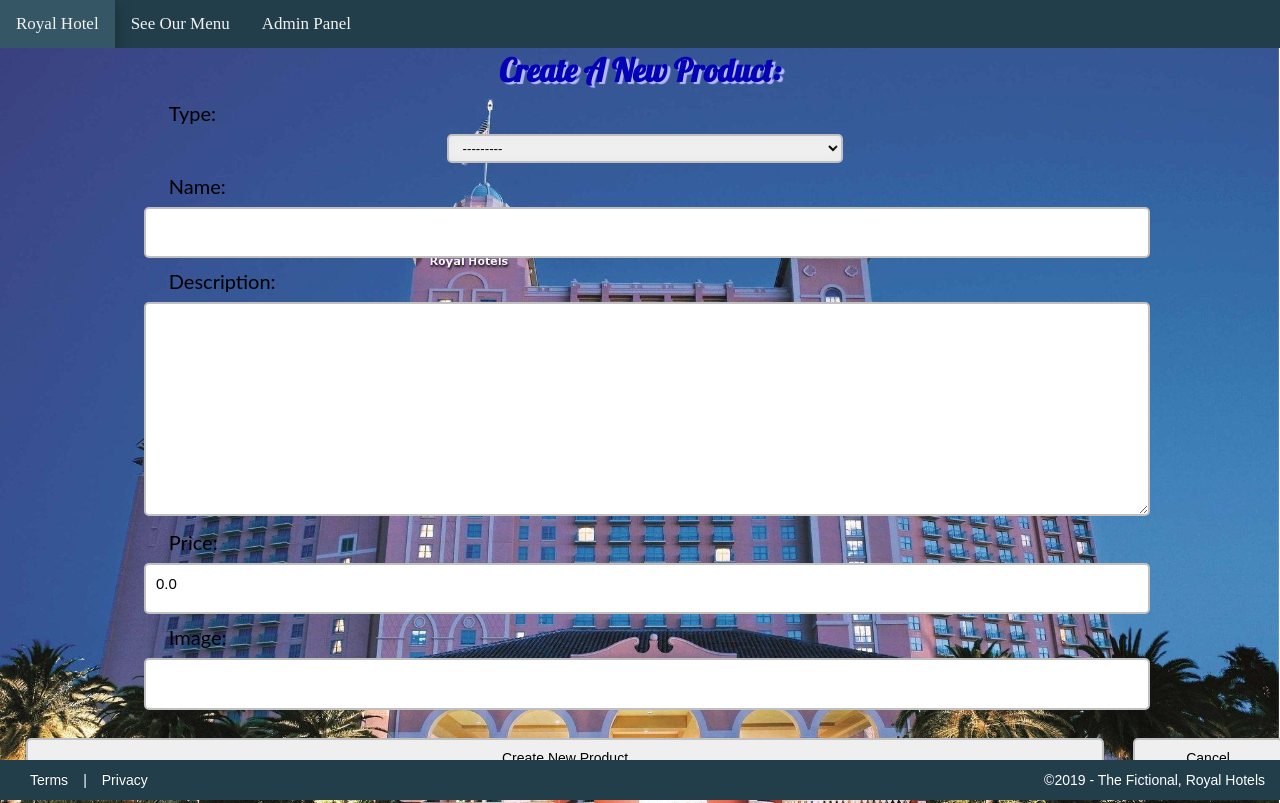
After one commit to careitan/The-Tech-Academy-Python-Coding-Projects, a Django app: page /createRecord in a window 1280 px wide. The commit adds this page. Run offline with Django 3.2, Linux system fonts and the light colour scheme.

Commit message:
Complete Django Tutorial
Complete Django Tutorial

```diff
--- /dev/null
+++ b/DjangoTutorial/src/mainapp/assets/css/layout.css
@@ -0,0 +1,294 @@
+* {
+    margin: 0;
+}
+
+html {
+    background-color: lightblue;
+}
+
+body {
+	position: relative;
+	overflow: hidden;
+}
+html, body {
+    height: 100%;
+    margin: 0;
+	padding: 0;
+}
+p {
+	padding: 2px 16px;
+	font-size: 15px;
+	font-family: 'Lato', Georgia, sans-serif;
+	color: #666666;
+}
+h1 {
+    color: #0404B4;
+    font-family: 'Lobster';
+    text-shadow: 3px 2px 1px rgba(181, 184, 255, 1);
+    margin:0 auto;
+}
+h2 {
+    color: #0404B4;
+    font-weight: 900;
+    font-family: 'Roboto', sans-serif;
+    text-align: center;
+}
+h2 span {
+    font-variant: small-caps;
+    padding: 2px 16px;
+}
+.container {
+    padding: 2px 16px;
+}
+
+.box {
+	display: flex;
+	justify-content: space-between;
+	flex-wrap: wrap;
+}
+
+.box>* {
+	flex: 1 1 160px;
+}
+.center-img {
+    display: block;
+    margin-top: 5%;
+    margin-bottom: 10%;
+    margin-left: auto;
+    margin-right: auto;
+    width: 70%;
+}
+ul.topnav {
+    list-style-type: none;
+    margin: 0;
+    padding: 0;
+    overflow: hidden;
+    background-color: #213e4a;
+}
+/* Float the list items side by side */
+ul.topnav li {
+    float: left;
+}
+/* Style the links inside the list items */
+ul.topnav li a {
+    display: inline-block;
+    color: #f2f2f2;
+    text-align: center;
+    padding: 14px 16px;
+    text-decoration: none;
+    transition: 0.3s;
+    font-size: 17px;
+    -webkit-transition-duration: 0.4s; /* Safari */
+    transition-duration: 0.4s;
+    cursor: pointer;
+}
+ul.topnav li a:hover {
+    box-shadow: 0 5px 15px rgba(0,0,0,0.3);
+	transition: opacity 0.3s ease-in-out;
+    background-color: #355664;
+}
+/* Hide the list item that contains the link that should
+   open and close the topnav on small screens */
+ul.topnav li.icon {
+	display: none;
+}
+.header-title {
+	padding: 2px 16px;
+	text-align: center;
+}
+.price {
+	padding: 0px 0px;
+	display: flex;
+	justify-content: flex-start;
+	color: darkgreen;
+}
+.price span {
+	align-self: flex-end;
+}
+/* This is the entire page wrapper */
+.site-container {
+    max-width: 100%;
+    height: 100%;
+    background-color: lightblue;
+    margin-left: auto;
+    margin-right: auto;
+}
+/* This controls the form size and contents */
+.admin_panel {
+    margin: 0 auto;
+    width: 50%;
+    height: 80%;
+    background-color: #fffaf4;
+	border: 1px solid #d6d6d6;
+	box-shadow: 0 1px 2px rgba(0,0,0,0.15);
+	transition: all 0.3s ease-in-out;
+	border-radius: 10px;
+    transition: 0.3s;
+}
+.admin_panel:hover {
+    box-shadow: 0 5px 15px rgba(0,0,0,0.3);
+	transition: opacity 0.3s ease-in-out;
+}
+.card {
+    /* Add shadows to create the lifting "card" effect */
+	box-shadow: 0 1px 2px rgba(0,0,0,0.15);
+	transition: all 0.3s ease-in-out;
+	border-radius: 5px; /* 5px rounded corners */
+    transition: 0.3s;
+	width: 50%;
+	margin: 5px;
+	background-color: #fffaf4;
+	border: 1px solid #d6d6d6;
+}
+.card:hover {
+	box-shadow: 0 5px 15px rgba(0,0,0,0.3);
+	transition: opacity 0.3s ease-in-out;
+}
+/* form item container */
+.frmObject_container {
+	display: block;
+    width: 80%;
+    margin: 0 auto;
+    padding: 0;
+    text-align: center;
+}
+
+.fieldWrapper{
+	display: block;
+    width: 90%;
+    margin: 0 auto;
+    padding: 0;
+    text-align: center;
+}
+/* form button container */
+.frmBtn_container {
+    display: flex;
+    flex-wrap: wrap;
+    align-items: center;
+    width: 100%;
+}
+.btn {
+	flex-grow: 2;
+    justify-content: center;
+    text-align: center;
+    display: inline-block;
+    width: 150px; /* button size */
+    margin: 2% 2% 2% 2%;
+    color: black;
+    padding: 10px 0px;
+    text-decoration: none;
+    font-size: 14px;
+    -webkit-transition-duration: 0.4s; /* Safari */
+    transition-duration: 0.4s;
+    cursor: pointer;
+    border: 2px solid silver;
+    border-radius: 5px;
+}
+.btn:hover {
+    background-color: #355664;
+    color: white;
+    border: 2px solid #b3b3b3;
+    box-shadow: 0 5px 15px rgba(0,0,0,0.3);
+	transition: opacity 0.3s ease-in-out;
+}
+input[type="submit"] {
+    flex-grow: 1;
+    width: 10%;
+    justify-content: center;
+    text-align: center;
+    display: inline-block;
+    margin: 2% 2% 2% 2%;
+    color: black;
+    padding: 9px 0px 9px 0px;
+    text-decoration: none;
+    font-size: 14px;
+    -webkit-transition-duration: 0.4s; /* Safari */
+    transition-duration: 0.4s;
+    cursor: pointer;
+    border: 2px solid silver;
+    border-radius: 5px;
+}
+input[type="submit"]:hover {
+    background-color: #355664;
+    color: white;
+    border: 2px solid #b3b3b3;
+    box-shadow: 0 5px 15px rgba(0,0,0,0.3);
+	transition: opacity 0.3s ease-in-out;
+}
+select {
+	padding: 4px 10px;
+	width: 40%;
+	display: inline-block;
+	margin: 1% 0% 0 1%;
+	border: 2px solid silver;
+    border-radius: 5px;
+    box-shadow: 0 0 10px #E8E8E8 inset;
+}
+input, textarea {
+    width: 100%;
+    margin: 1% 0 0 0;
+    padding: 1% 0 2% 1%;
+    line-height: 18px;
+    font-size: 15px;
+    border-radius: 5px;
+    border: 2px solid silver;
+}
+label {
+	display: inline-block;
+    width: 95%;
+    text-align: left;
+    margin: 1% 0 0 0;
+    color: black;
+    line-height: 18px;
+    font-size: 20px;
+}
+#block-footer {
+    clear: both;
+    display: flex;
+    width: 100%;
+	-moz-box-sizing: border-box;
+    margin: 0 auto;
+    background-color: #213e4a;
+    position: absolute;
+    bottom: 0;
+    height: 40px;
+}
+#block-footer a, #block-footer p {
+    flex: 1;
+    color: white;
+    padding: 15px 15px;
+	font-size: 14px;
+    line-height: 10px;
+	font-family:'PT Sans', Arial, Helvetica, sans-serif;
+}
+#footer-left {
+    width: 40%;
+    text-align: right;
+}
+#block-footer{
+	float:left;
+	clear:both;
+	width:100%;
+}
+#block-footer a {
+	color: white;
+	text-shadow: 0 -1px 0 rgba(0, 0, 0, 0.25);
+	text-decoration: none;
+	outline: medium none;
+}
+#block-footer a:hover {
+    color: #CABE96;
+    text-shadow: 0 1px 0 rgba(255, 255, 255, 0.2);
+}
+.bg_img {
+    background-color: lightblue;
+    background-image: url('/static/images/hotel_img3.jpg');
+    background-size: cover;
+    background-attachment:fixed;
+    background-position: center;
+    position: relative;
+    -webkit-background-size: cover;
+    -moz-background-size: cover;
+    -o-background-size: cover;
+    background-size: cover;
+}
--- a/DjangoTutorial/src/mainapp/mainapp/settings.py
+++ b/DjangoTutorial/src/mainapp/mainapp/settings.py
@@ -119,3 +119,6 @@ USE_TZ = True
 # https://docs.djangoproject.com/en/2.0/howto/static-files/
 
 STATIC_URL = '/static/'
+STATICFILES_DIRS = [
+    os.path.join(BASE_DIR,"assets"),
+]
--- a/DjangoTutorial/src/mainapp/mainapp/urls.py
+++ b/DjangoTutorial/src/mainapp/mainapp/urls.py
@@ -13,6 +13,8 @@ Including another URLconf
     1. Import the include() function: from django.urls import include, path
     2. Add a URL to urlpatterns:  path('blog/', include('blog.urls'))
 """
+from django.contrib.staticfiles.urls import staticfiles_urlpatterns
+from django.conf.urls import include
 from django.contrib import admin
 from django.urls import path
 from . import views
@@ -20,4 +22,7 @@ from . import views
 urlpatterns = [
     path('',views.home, name="home"),
     path('admin/', admin.site.urls),
+    path('', include('products.urls')),
 ]
+
+urlpatterns += staticfiles_urlpatterns()
--- /dev/null
+++ b/DjangoTutorial/src/mainapp/products/forms.py
@@ -0,0 +1,7 @@
+from django.forms import ModelForm
+from .models import Product
+
+class ProductForm(ModelForm):
+    class Meta:
+        model = Product
+        fields='__all__'
--- /dev/null
+++ b/DjangoTutorial/src/mainapp/products/templates/products/createRecord.html
@@ -0,0 +1,23 @@
+{% extends "base.html" %}
+
+{% block title %}Royal Hotels{% endblock %}
+
+{% block header %}Create A New Product:{% endblock %}
+
+{% block content %}
+
+<div>
+    <form method="POST" action="{% url 'createRecord' %}">
+        <div class="frmObject_container">
+            {% csrf_token %}
+            {{ form.non_field_errors }}
+            {{ form.as_p }}
+        </div>
+        <div class="frmBtn_container">
+            <input type="submit" value="Create New Product" class="btn" name="Save_Item">
+            <a href="{% url 'admin_console' %}"><button class="btn" type="button" value="Cancel">Cancel</button></a>
+        </div>
+    </form>
+</div>
+
+{% endblock %}
--- /dev/null
+++ b/DjangoTutorial/src/mainapp/products/urls.py
@@ -0,0 +1,13 @@
+from django.contrib.staticfiles.urls import staticfiles_urlpatterns
+from django.conf.urls import include
+from django.contrib import admin
+from django.urls import path
+from . import views
+
+urlpatterns = [
+    path('admin_console',views.admin_console, name="admin_console"),
+    path('<int:pk>/details/',views.details, name="details"),
+    path('<int:pk>/delete/',views.delete, name="delete"),
+    path('confirmdelete',views.confirmed, name="confirmed"),
+    path('createRecord',views.createRecord, name="createRecord"),
+]
--- a/DjangoTutorial/src/mainapp/products/views.py
+++ b/DjangoTutorial/src/mainapp/products/views.py
@@ -1,3 +1,53 @@
-from django.shortcuts import render
+from django.shortcuts import render, get_object_or_404, redirect
+from django.http import HttpRequest
+from .forms import ProductForm
+from .models import Product
 
-# Create your views here.
+def admin_console(request):
+    products = Product.objects.all()
+    return render(request, 'products/products_page.html', {'products': products})
+
+def details(request,pk):
+    pk = int(pk)
+    item = get_object_or_404(Product, pk=pk)
+    form = ProductForm(data=request.POST or None, instance=item)
+    if request.method == 'POST':
+        if form.is_valid():
+            form2 = form.save(commit=False)
+            form2.save()
+            return redirect('admin_console')
+        else:
+            print(form.errors)
+    else:
+        return render(request, 'products/present_product.html', {'form': form})
+
+def delete(request, pk):
+    pk = int(pk)
+    item = get_object_or_404(Product, pk=pk)
+    if request.method == 'POST':
+        item.delete()
+        return redirect('admin_console')
+    context = {"item": item,}
+    return render(request, "products/confirmDelete.html", context)
+
+def confirmed(request):
+    if request.method == 'POST':
+        form = ProductForm(request.POST or None)
+        if form.is_valid():
+            form.delete()
+            return redirect('admin_console')
+    else:
+        return redirect('admin_console')
+
+def createRecord(request):
+    form = ProductForm(request.POST or None)
+    if form.is_valid():
+        form.save()
+        return redirect('admin_console')
+    else:
+        print(form.errors)
+        form = ProductForm()
+    context = {
+        'form': form,
+    }
+    return render(request, 'products/createRecord.html', context)
--- a/DjangoTutorial/src/mainapp/templates/base.html
+++ b/DjangoTutorial/src/mainapp/templates/base.html
@@ -1,3 +1,4 @@
+{% load static from staticfiles %}
 <!doctype html>
 <html lang="en" class="bg_img">
     <head>
@@ -6,6 +7,7 @@
         <meta name="viewport" content="width=device-width, initial-scale=1">
         <link href="https://fonts.googleapis.com/css?family=Roboto" rel="stylesheet">
         <link href="//fonts.googleapis.com/css?family=Lobster&subset=latin,latin-ext" rel="stylesheet" type="text/css">
+        <link rel="stylesheet" type="text/css" href="{% static 'css/layout.css' %}"
     </head>
     <body>
         <div class="page_container">
--- a/DjangoTutorial/src/mainapp/templates/navbar.html
+++ b/DjangoTutorial/src/mainapp/templates/navbar.html
@@ -1,9 +1,7 @@
-
-
 
 
 <ul class="topnav">
-                <li><a href="#">Royal Hotel</a></li>
-                <li><a href="#">See Our Menu</a></li>
-                <li><a href="#">Admin Panel</a></li>
-            </ul>
+    <li><a href="{% url 'home' %}#">Royal Hotel</a></li>
+    <li><a href="#">See Our Menu</a></li>
+    <li><a href="{% url  'admin_console' %}">Admin Panel</a></li>
+</ul>
```
Also changed, not shown: DjangoTutorial/src/mainapp/products/templates/products/confirmDelete.html (added, +21 -0 lines), DjangoTutorial/src/mainapp/products/templates/products/present_product.html (added, +27 -0 lines), DjangoTutorial/src/mainapp/products/templates/products/products_page.html (added, +31 -0 lines), DjangoTutorial/src/mainapp/templates/home.html (+0 -11 lines), DjangoTutorial/src/mainapp/assets/images/hotel_img3.jpg (added).
